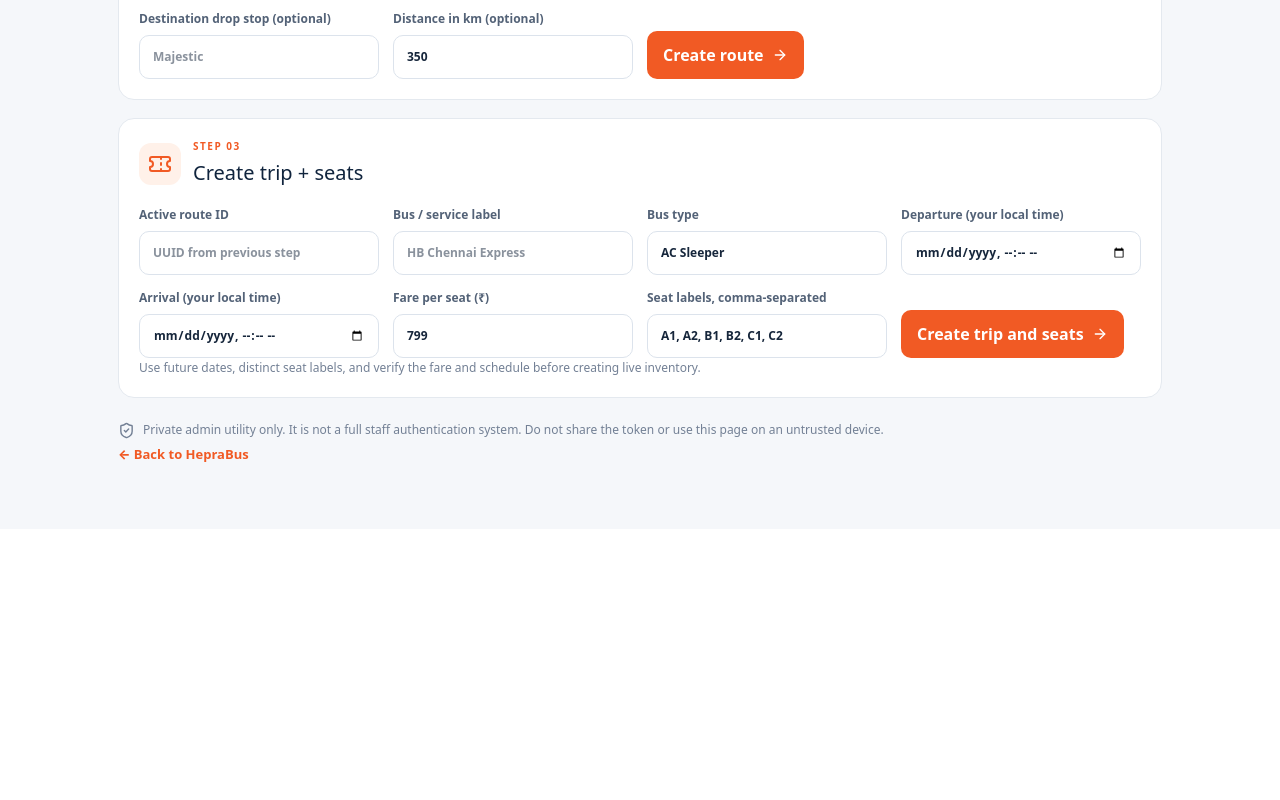
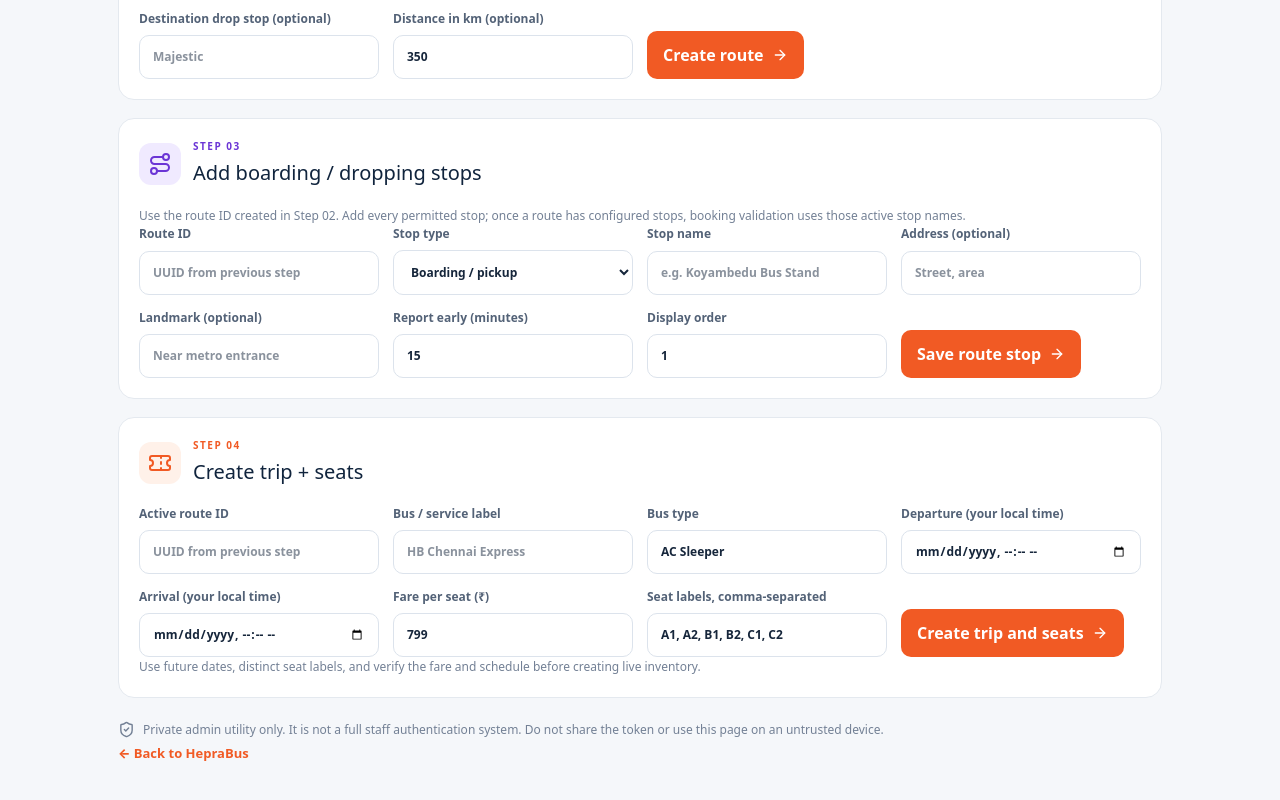
Before and after one commit to hrkartstore-max/Hepra-Bus, a Next.js app: page /admin/inventory in a window 1280 px wide. Shown: the part 840-1640 px from the top of the page. Before the commit the page ends 1369 px from the top, so only its background shows below. Built offline with nearby package versions, Linux system fonts and the light colour scheme.

Commit message:
Add route stop manager to inventory admin

```diff
--- a/app/admin/inventory/page.tsx
+++ b/app/admin/inventory/page.tsx
@@ -4,7 +4,7 @@ import { useState } from "react";
 import type { CSSProperties, FormEvent, InputHTMLAttributes } from "react";
 import { ArrowRight, BusFront, CheckCircle2, CircleAlert, KeyRound, Route, ShieldCheck, Ticket } from "lucide-react";
 
-type ApiResult = { ok?: boolean; error?: string; operator?: { id: string; name: string }; route?: { id: string; origin_city: string; destination_city: string }; trip?: { id: string; bus_label: string; departure_at: string }; seatsCreated?: number };
+type ApiResult = { ok?: boolean; error?: string; operator?: { id: string; name: string }; route?: { id: string; origin_city: string; destination_city: string }; stop?: { id: string; stop_name: string; stop_type: string }; trip?: { id: string; bus_label: string; departure_at: string }; seatsCreated?: number };
 const inputStyle: CSSProperties = { width: "100%", minWidth: 0, border: "1px solid #dce3ec", borderRadius: 10, padding: "12px 13px", background: "#fff", color: "#16263b", outlineOffset: 2 };
 const labelStyle: CSSProperties = { display: "grid", gap: 7, fontSize: 12, fontWeight: 700, color: "#536277" };
 const buttonStyle: CSSProperties = { display: "inline-flex", alignItems: "center", justifyContent: "center", gap: 8, border: 0, borderRadius: 10, padding: "12px 16px", background: "#f15a24", color: "#fff", fontWeight: 800, cursor: "pointer" };
@@ -21,6 +21,12 @@ export default function InventoryAdminPage() {
   const [destinationStop, setDestinationStop] = useState("");
   const [distanceKm, setDistanceKm] = useState("350");
   const [routeId, setRouteId] = useState("");
+  const [stopType, setStopType] = useState<"boarding" | "dropping">("boarding");
+  const [stopName, setStopName] = useState("");
+  const [stopAddress, setStopAddress] = useState("");
+  const [stopLandmark, setStopLandmark] = useState("");
+  const [reportingMinutes, setReportingMinutes] = useState("15");
+  const [stopOrder, setStopOrder] = useState("1");
   const [busLabel, setBusLabel] = useState("");
   const [busType, setBusType] = useState("AC Sleeper");
   const [departureAt, setDepartureAt] = useState("");
@@ -31,7 +37,7 @@ export default function InventoryAdminPage() {
   const [message, setMessage] = useState<{ kind: "success" | "error"; text: string } | null>(null);
   const [lastResult, setLastResult] = useState<ApiResult | null>(null);
 
-  async function submit(action: "create_operator" | "create_route" | "create_trip", data: Record<string, unknown>) {
+  async function submit(action: "create_operator" | "create_route" | "create_route_stop" | "create_trip", data: Record<string, unknown>) {
     if (!token.trim()) { setMessage({ kind: "error", text: "Enter the server-configured admin token first. It is held only in this page's current memory." }); return null; }
     setBusy(action); setMessage(null); setLastResult(null);
     try {
@@ -46,13 +52,15 @@ export default function InventoryAdminPage() {
           active_route_not_found: "Create the route first, then use its ID.",
           invalid_trip_or_seat_labels: "Check future departure, arrival, fare and unique seat labels.",
           invalid_route: "Check that the cities differ and distance is positive.",
+          invalid_route_stop: "Check the route ID, stop name, stop type, reporting time and order.",
+          route_stop_write_failed: "Could not save the route stop. Check the database migration and route ID.",
         };
         setMessage({ kind: "error", text: friendly[payload.error ?? ""] ?? `Request failed: ${payload.error ?? response.status}` }); return null;
       }
       setLastResult(payload);
       if (action === "create_operator" && payload.operator) setOperatorId(payload.operator.id);
       if (action === "create_route" && payload.route) setRouteId(payload.route.id);
-      setMessage({ kind: "success", text: action === "create_operator" ? "Operator created. Its ID is ready for the route form." : action === "create_route" ? "Route created. Its ID is ready for the trip form." : `Trip created with ${payload.seatsCreated ?? 0} seats.` });
+      setMessage({ kind: "success", text: action === "create_operator" ? "Operator created. Its ID is ready for the route form." : action === "create_route" ? "Route created. Its ID is ready for the trip form and stop manager." : action === "create_route_stop" ? "Route stop saved. Add more stops with distinct order numbers." : `Trip created with ${payload.seatsCreated ?? 0} seats.` });
       return payload;
     } catch {
       setMessage({ kind: "error", text: "Could not reach the inventory API. Confirm deployment and try again." }); return null;
@@ -79,6 +87,10 @@ export default function InventoryAdminPage() {
   }
   function onRoute(event: FormEvent<HTMLFormElement>) {
     event.preventDefault(); void submit("create_route", { operatorId, originCity, destinationCity, originStop, destinationStop, distanceKm: distanceKm || null });
+  }
+  function onStop(event: FormEvent<HTMLFormElement>) {
+    event.preventDefault();
+    void submit("create_route_stop", { routeId, stopType, stopName, address: stopAddress, landmark: stopLandmark, reportingMinutes: Number(reportingMinutes), sortOrder: Number(stopOrder) });
   }
   function onTrip(event: FormEvent<HTMLFormElement>) {
     event.preventDefault();
@@ -110,7 +122,12 @@ export default function InventoryAdminPage() {
           {routeId && <p style={{ fontSize: 12, overflowWrap: "anywhere", color: "#17663a", marginBottom: 0 }}>Route ID: <code>{routeId}</code></p>}
         </section>
         <section style={{ background: "#fff", border: "1px solid #e4e9ef", borderRadius: 16, padding: 20 }}>
-          <div style={{ display: "flex", gap: 12, alignItems: "center", marginBottom: 18 }}><span style={{ width: 42, height: 42, borderRadius: 12, background: "#fff1e9", color: "#f15a24", display: "grid", placeItems: "center" }}><Ticket /></span><div><div style={{ color: "#f15a24", fontSize: 10, fontWeight: 900, letterSpacing: 1.5 }}>STEP 03</div><h2 style={{ margin: "4px 0 0", fontSize: 20, color: "#10243d" }}>Create trip + seats</h2></div></div>
+          <div style={{ display: "flex", gap: 12, alignItems: "center", marginBottom: 18 }}><span style={{ width: 42, height: 42, borderRadius: 12, background: "#f0eaff", color: "#6b35d5", display: "grid", placeItems: "center" }}><Route /></span><div><div style={{ color: "#6b35d5", fontSize: 10, fontWeight: 900, letterSpacing: 1.5 }}>STEP 03</div><h2 style={{ margin: "4px 0 0", fontSize: 20, color: "#10243d" }}>Add boarding / dropping stops</h2></div></div>
+          <p style={{ color: "#738095", fontSize: 12, lineHeight: 1.6 }}>Use the route ID created in Step 02. Add every permitted stop; once a route has configured stops, booking validation uses those active stop names.</p>
+          <form onSubmit={onStop} style={{ display: "grid", gridTemplateColumns: "repeat(auto-fit, minmax(220px, 1fr))", gap: 14 }}>{idField("Route ID", routeId, setRouteId)}<label style={labelStyle}>Stop type<select style={inputStyle} value={stopType} onChange={(e) => { const value = e.target.value as "boarding" | "dropping"; setStopType(value); setReportingMinutes(value === "boarding" ? "15" : "0"); }}><option value="boarding">Boarding / pickup</option><option value="dropping">Dropping / destination</option></select></label>{field("Stop name", stopName, setStopName, { required: true, minLength: 2, placeholder: "e.g. Koyambedu Bus Stand" })}{field("Address (optional)", stopAddress, setStopAddress, { placeholder: "Street, area" })}{field("Landmark (optional)", stopLandmark, setStopLandmark, { placeholder: "Near metro entrance" })}{field("Report early (minutes)", reportingMinutes, setReportingMinutes, { type: "number", min: "0", max: "180", step: "1", required: true })}{field("Display order", stopOrder, setStopOrder, { type: "number", min: "0", step: "1", required: true })}<div style={{ display: "flex", alignItems: "end" }}><button style={buttonStyle} type="submit" disabled={!!busy}>{busy === "create_route_stop" ? "Saving stop…" : "Save route stop"} <ArrowRight size={16} /></button></div></form>
+        </section>
+        <section style={{ background: "#fff", border: "1px solid #e4e9ef", borderRadius: 16, padding: 20 }}>
+          <div style={{ display: "flex", gap: 12, alignItems: "center", marginBottom: 18 }}><span style={{ width: 42, height: 42, borderRadius: 12, background: "#fff1e9", color: "#f15a24", display: "grid", placeItems: "center" }}><Ticket /></span><div><div style={{ color: "#f15a24", fontSize: 10, fontWeight: 900, letterSpacing: 1.5 }}>STEP 04</div><h2 style={{ margin: "4px 0 0", fontSize: 20, color: "#10243d" }}>Create trip + seats</h2></div></div>
           <form onSubmit={onTrip} style={{ display: "grid", gridTemplateColumns: "repeat(auto-fit, minmax(220px, 1fr))", gap: 14 }}>{idField("Active route ID", routeId, setRouteId)}{field("Bus / service label", busLabel, setBusLabel, { required: true, minLength: 2, placeholder: "HB Chennai Express" })}{field("Bus type", busType, setBusType, { required: true, placeholder: "AC Sleeper" })}{field("Departure (your local time)", departureAt, setDepartureAt, { type: "datetime-local", required: true })}{field("Arrival (your local time)", arrivalAt, setArrivalAt, { type: "datetime-local", required: true })}{field("Fare per seat (₹)", fareRupees, setFareRupees, { type: "number", min: "0", max: "100000", step: "0.01", required: true })}{field("Seat labels, comma-separated", seatLabels, setSeatLabels, { required: true, placeholder: "A1, A2, B1, B2" })}<div style={{ display: "flex", alignItems: "end" }}><button style={buttonStyle} type="submit" disabled={!!busy}>{busy === "create_trip" ? "Creating…" : "Create trip and seats"} <ArrowRight size={16} /></button></div></form>
           <p style={{ color: "#738095", fontSize: 12, lineHeight: 1.6, marginBottom: 0 }}>Use future dates, distinct seat labels, and verify the fare and schedule before creating live inventory.</p>
         </section>
```
